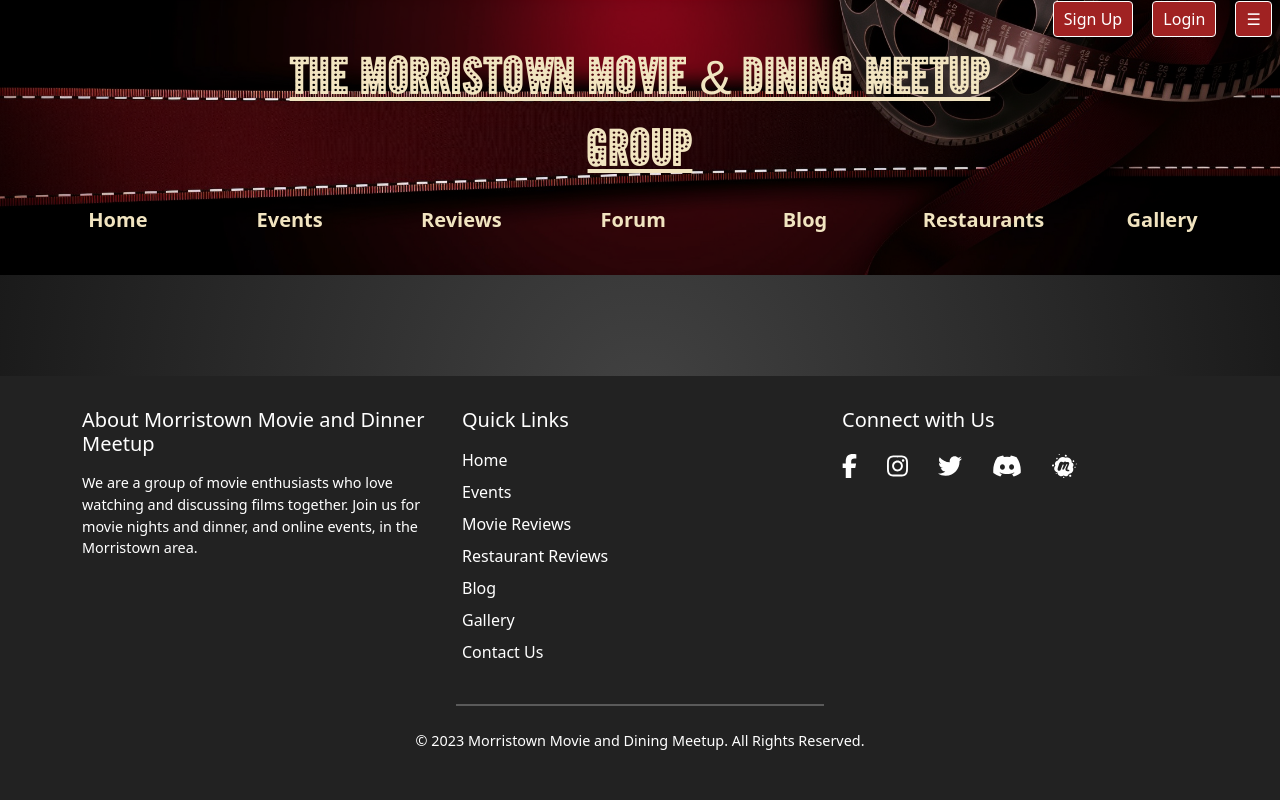
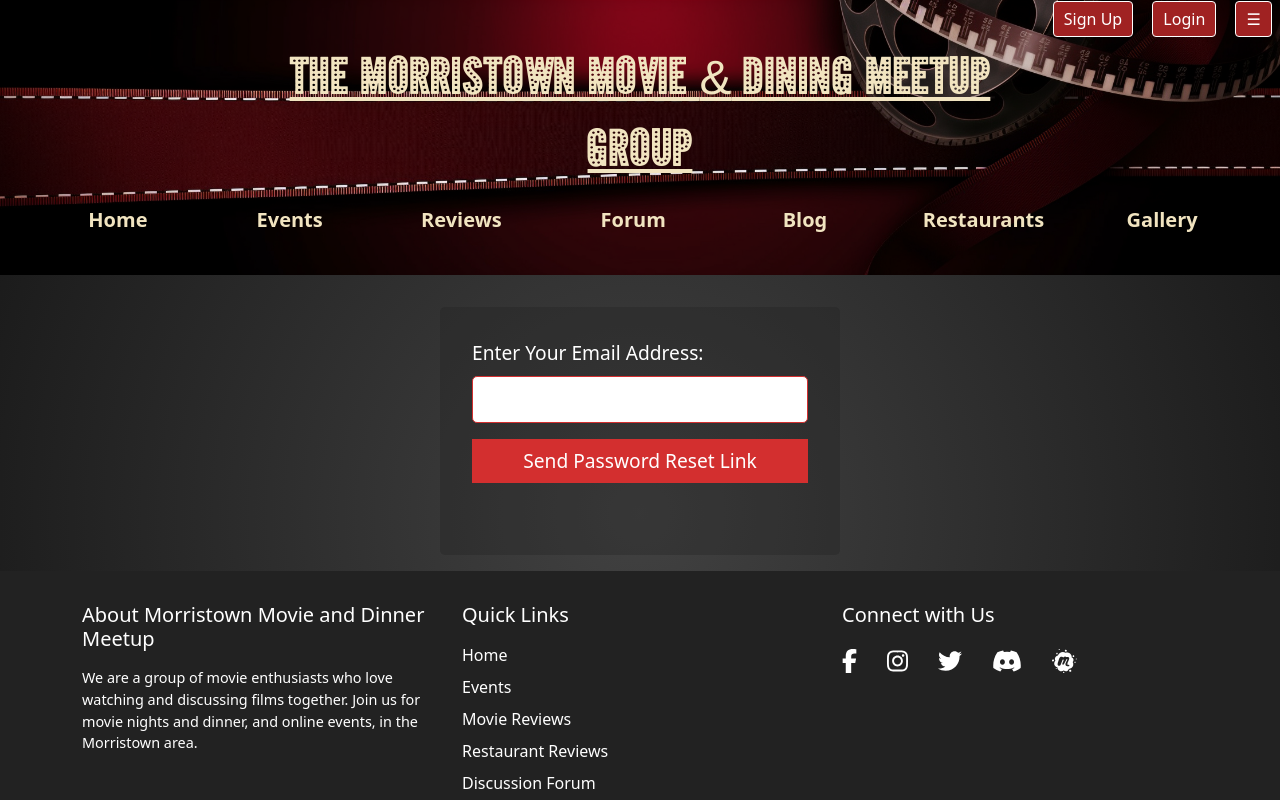
Before and after one commit to jlangweil/MorristownMovies, a React (Create React App) app: page /forgot in a window 1280 px wide. Shown: the top 800 px of the page. Built offline with nearby package versions, Linux system fonts and the light colour scheme; no server answers.

Commit message:
forgot password reset

```diff
--- a/src/App.js
+++ b/src/App.js
@@ -21,6 +21,8 @@ import ThreadList from './components/Forum/ThreadList';
 import CreateThread from './components/Forum/CreateThread';
 import PostList from './components/Forum/PostList';
 import CreatePost from './components/Forum/CreatePost';
+import ForgotPassword from './components/Login/ForgotPassword';
+import ResetPassword from './components/Login/ResetPassword';
 
 
 function App() {
@@ -65,6 +67,8 @@ function App() {
                 <Route path="/reviews" element={<MovieReview />} />
                 <Route path="/blog" element={<Blog />} />
                 <Route path="/login" element={<Login />} />
+                <Route path="/forgot" element={<ForgotPassword />} />
+                <Route path="/reset" element={<ResetPassword />} />
                 <Route path="/signup" element={<SignUp />} />
                 <Route path="/signup-verification" element={<SignUpVerification />} />
                 <Route path="/gallery" element={<PhotoGallery />} />
--- a/src/Footer.js
+++ b/src/Footer.js
@@ -24,6 +24,7 @@ const Footer = () => {
               <li><a href="#">Events</a></li>
               <li><Link to="/reviews">Movie Reviews</Link></li>
               <li><Link to="/food">Restaurant Reviews</Link></li>
+              <li><Link to="/forum">Discussion Forum</Link></li>
               <li><Link to="/blog">Blog</Link></li>
               <li><Link to="/gallery">Gallery</Link></li>
               <li><a href="#">Contact Us</a></li>
--- a/src/components/Forum/PostList.js
+++ b/src/components/Forum/PostList.js
@@ -91,6 +91,17 @@ const PostList = () => {
     setFormPosition(null);
   };
 
+  const handleLikeClick = (postId) => {
+    // Call your API to like/unlike the post and update the local state
+
+    // For now, just toggle the liked state for the clicked post in the local state
+    setPosts((prevPosts) =>
+      prevPosts.map((post) =>
+        post.id === postId ? { ...post, liked: !post.liked } : post
+      )
+    );
+  };
+
 
   const createPostHierarchy = (posts) => {
     const topLevelPosts = posts
@@ -150,6 +161,12 @@ const PostList = () => {
               <div className="post-content">
                 <p>{post.content}</p>
               </div>
+              {/* <div className="like-button" onClick={() => handleLikeClick(post.id)}>
+                &nbsp;&nbsp;0 likes&nbsp;&nbsp;
+              <i className={`fa${post.liked ? 's' : 'r'} fa-thumbs-up`} aria-hidden="true"></i>
+
+
+            </div> */}
               <div className="reply-icon" onClick={() => handleReplyClick(post.id)}>
                 Reply &nbsp;<i className="fa-solid fa-reply"></i>
               </div>
--- /dev/null
+++ b/src/components/Login/ForgotPassword.css
@@ -0,0 +1,59 @@
+.forgot-password-section {
+    display: flex;
+    flex-direction: column;
+    align-items: center;
+  }
+
+  .forgot-password-box {
+    background-color: rgba(30, 30, 30, 0.3); /* Change the alpha value (0.8) for the desired transparency */
+    border-radius: 5px;
+    padding: 2rem;
+    margin-top: 1rem;
+    width: 100%;
+    max-width: 400px;
+  }
+
+  .forgot-password-box h2 {
+    font-size: 2rem;
+    margin-bottom: 1rem;
+  }
+
+  .forgot-password-box form {
+    display: flex;
+    flex-direction: column;
+  }
+
+  .forgot-password-box label {
+    font-size: 1.2rem;
+    margin-bottom: 0.5rem;
+  }
+
+  .forgot-password-box input {
+    font-size: 1.2rem;
+    padding: 0.5rem;
+    margin-bottom: 1rem;
+    width: 100%;
+    outline: none;
+    border: 1px solid #d32f2f;
+    border-radius: 5px;
+  }
+
+  .forgot-password-box button {
+    font-size: 1.2rem;
+    padding: 0.5rem;
+    cursor: pointer;
+    background-color: #d32f2f;
+    color: #fff;
+    border: none;
+    margin-bottom: 1rem;
+  }
+
+  .success-message {
+    color: #4caf50;
+    margin-bottom: 1rem;
+  }
+
+  .error-message {
+    color: #f44336;
+    margin-bottom: 1rem;
+  }
--- /dev/null
+++ b/src/components/Login/ForgotPassword.js
@@ -0,0 +1,80 @@
+import React, { useState } from 'react';
+import { Container, Row, Col, Button, Spinner } from 'react-bootstrap';
+import { useNavigate, Link } from 'react-router-dom';
+import axios from 'axios';
+import './ForgotPassword.css';
+
+const ForgotPassword = () => {
+  const [email, setEmail] = useState('');
+  const [message, setMessage] = useState('');
+  const [error, setError] = useState('');
+  const [loading, setLoading] = useState(false);
+
+
+  const handleSubmit = async (e) => {
+    e.preventDefault();
+    setLoading(true);
+    try {
+      // template d-17ac661c869f420192c6352dbcd9e570
+      //await sendPasswordResetRequest(email); // Call your API function to send the reset request
+      const response = await axios.patch(
+        `${process.env.REACT_APP_API_URL}/users`, // Replace with your API URL
+        { email },
+        {
+          headers: {
+            'x-reset-password': 'true',
+            Authorization: `Bearer ${process.env.REACT_APP_API_KEY}`,
+          },
+        }
+      );
+
+      if (response.status === 200) {
+        console.log('User token updated successfully');
+        // You can get the token from the response here if needed
+        // For security reasons, it is not recommended to send the token in the response
+      } else {
+        console.error('Error updating user token:', response.statusText);
+        setLoading(false);
+      }
+
+      setMessage('If an account with that email exists, then a password reset link has been sent to it.');
+      setLoading(false);
+
+      setError('');
+    } catch (err) {
+      setMessage('');
+      setLoading(false);
+      setError('An error occurred while sending the password reset link. Please try again.');
+    }
+  };
+
+  return (
+<div className="forgot-password-section">
+<div className="forgot-password-box">
+  <form onSubmit={handleSubmit}>
+
+    <label htmlFor="email">Enter Your Email Address:</label>
+    <input
+      type="email"
+      id="email"
+      value={email}
+      onChange={(e) => setEmail(e.target.value)}
+    />  <button type="submit">
+    {loading ? (
+      <Spinner animation="border" size="sm" />
+    ) : (
+      'Send Password Reset Link'
+    )}
+  </button>
+
+   <br/>
+  </form>
+{message && <p className="success-message">{message}</p>}
+      {error && <p className="error-message">{error}</p>}
+</div>
+
+</div>
+  );
+};
+
+export default ForgotPassword;
--- a/src/components/Login/Login.js
+++ b/src/components/Login/Login.js
@@ -116,6 +116,7 @@ const Login = () => {
           />
 
          <button type="submit">Login</button>
+         <div style={{textAlign: "right"}}><Link to="/forgot">Forgot password?</Link></div>
          <br/>
          <center>Don't have an account?</center>
          <center><Link to="/signup" as={Button} style={{marginTop: "10px"}}>Sign Up</Link></center>
--- /dev/null
+++ b/src/components/Login/ResetPassword.css
@@ -0,0 +1,59 @@
+.reset-password-section {
+    display: flex;
+    flex-direction: column;
+    align-items: center;
+  }
+
+  .reset-password-box {
+    background-color: rgba(30, 30, 30, 0.3); /* Change the alpha value (0.8) for the desired transparency */
+    border-radius: 5px;
+    padding: 2rem;
+    margin-top: 1rem;
+    width: 100%;
+    max-width: 400px;
+  }
+
+  .reset-password-box h2 {
+    font-size: 2rem;
+    margin-bottom: 1rem;
+  }
+
+  .reset-password-box form {
+    display: flex;
+    flex-direction: column;
+  }
+
+  .reset-password-box label {
+    font-size: 1.2rem;
+    margin-bottom: 0.5rem;
+  }
+
+  .reset-password-box input {
+    font-size: 1.2rem;
+    padding: 0.5rem;
+    margin-bottom: 1rem;
+    width: 100%;
+    outline: none;
+    border: 1px solid #d32f2f;
+    border-radius: 5px;
+  }
+
+  .reset-password-box button {
+    font-size: 1.2rem;
+    padding: 0.5rem;
+    cursor: pointer;
+    background-color: #d32f2f;
+    color: #fff;
+    border: none;
+    margin-bottom: 1rem;
+  }
+
+  .reset-message {
+    color: #4caf50;
+    margin-bottom: 1rem;
+  }
+
+  .error-message {
+    color: #f44336;
+    margin-bottom: 1rem;
+  }
--- /dev/null
+++ b/src/components/Login/ResetPassword.js
@@ -0,0 +1,127 @@
+import React, { useState, useEffect } from 'react';
+import { useLocation, useNavigate } from 'react-router-dom';
+import axios from 'axios';
+import './ResetPassword.css';
+
+const ResetPassword = () => {
+  const [isTokenValid, setIsTokenValid] = useState(false);
+  const [password, setPassword] = useState('');
+  const [confirmPassword, setConfirmPassword] = useState('');
+  const [error, setError] = useState('');
+  const [success, setSuccess] = useState(false);
+  const location = useLocation();
+
+  const navigate = useNavigate();
+  const token = new URLSearchParams(location.search).get('token');
+  const email = new URLSearchParams(location.search).get('email');
+
+  useEffect(() => {
+    const verifyToken = async () => {
+      if (!token || !email) {
+            setError('Invalid link.');  //give option to send link again
+            return;
+      }
+      try {
+        const response = await axios.put(
+            `${process.env.REACT_APP_API_URL}/users`,
+            {
+              email: email,
+              token: token
+            },
+            {
+              headers: {
+                Authorization: `Bearer ${process.env.REACT_APP_API_KEY}`,
+              },
+            }
+          );
+
+
+        if (response.status === 200) {
+          setIsTokenValid(true);
+        } else {
+          setError('Invalid token');
+        }
+      } catch (error) {
+        setError('Invalid token');
+      }
+    };
+
+    verifyToken();
+  }, [email, token]);
+
+  const handleSubmit = async (e) => {
+    e.preventDefault();
+
+    if (password !== confirmPassword) {
+      setError('Passwords do not match');
+      return;
+    }
+
+    try {
+      const response = await axios.put(
+        `${process.env.REACT_APP_API_URL}/users`,
+        { email, password },
+        {
+          headers: {
+            'x-reset-password': 'true',
+            Authorization: `Bearer ${process.env.REACT_APP_API_KEY}`,
+          },
+        }
+      );
+
+      if (response.status === 200) {
+        setSuccess(true);
+      } else {
+        setError('Error resetting password');
+      }
+    } catch (err) {
+      setError('Error resetting password');
+    }
+  };
+
+  if (success) {
+    return (
+      <div className="reset-password-success">
+        <center>Password reset successfully. Please <a href="/login">click here</a> to log in.</center>
+      </div>
+    );
+  }
+
+  return (
+    <div className="reset-password-section">
+      {isTokenValid ? (
+        <div className="reset-password-box">
+          <h3>Reset Password</h3>
+          <form onSubmit={handleSubmit}>
+            <label htmlFor="password">New Password:</label>
+            <input
+              type="password"
+              id="password"
+              value={password}
+              onChange={(e) => setPassword(e.target.value)}
+              required
+            />
+
+            <label htmlFor="confirmPassword">Confirm Password:</label>
+            <input
+              type="password"
+              id="confirmPassword"
+              value={confirmPassword}
+              onChange={(e) => setConfirmPassword(e.target.value)}
+              required
+            />
+
+            <button type="submit">Reset Password</button>
+          </form>
+          {error && <p className="error-message">{error}</p>}
+        </div>
+      ) : (
+        <div className="reset-password-error">
+          <p>{error}</p>
+        </div>
+      )}
+    </div>
+  );
+};
+
+export default ResetPassword;
```
